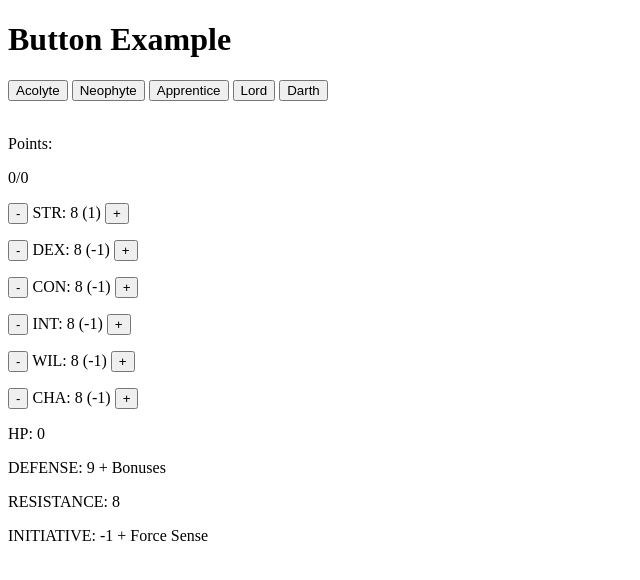
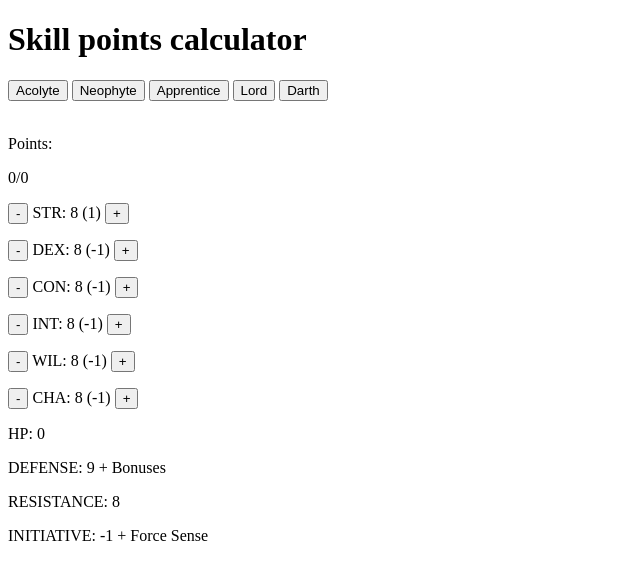
Before and after one commit to Gogeet/calculator, a plain HTML site: page index.html in a window 1280 px wide. Shown: the whole page, without its empty margins (0-640 px from the left). Drawn offline with Linux system fonts and the light colour scheme.

Commit message:
Update index.html

```diff
--- a/index.html
+++ b/index.html
@@ -1,10 +1,10 @@
 <!DOCTYPE html>
 <html>
 <head>
-	<title>Button Example</title>
+	<title>SWTOR Calculator</title>
 </head>
 <body>
-	<h1>Button Example</h1>
+	<h1>Skill points calculator</h1>
 
 	<button onclick="addButton(1);">Acolyte</button>
 	<button onclick="addButton(2);">Neophyte</button>
```
